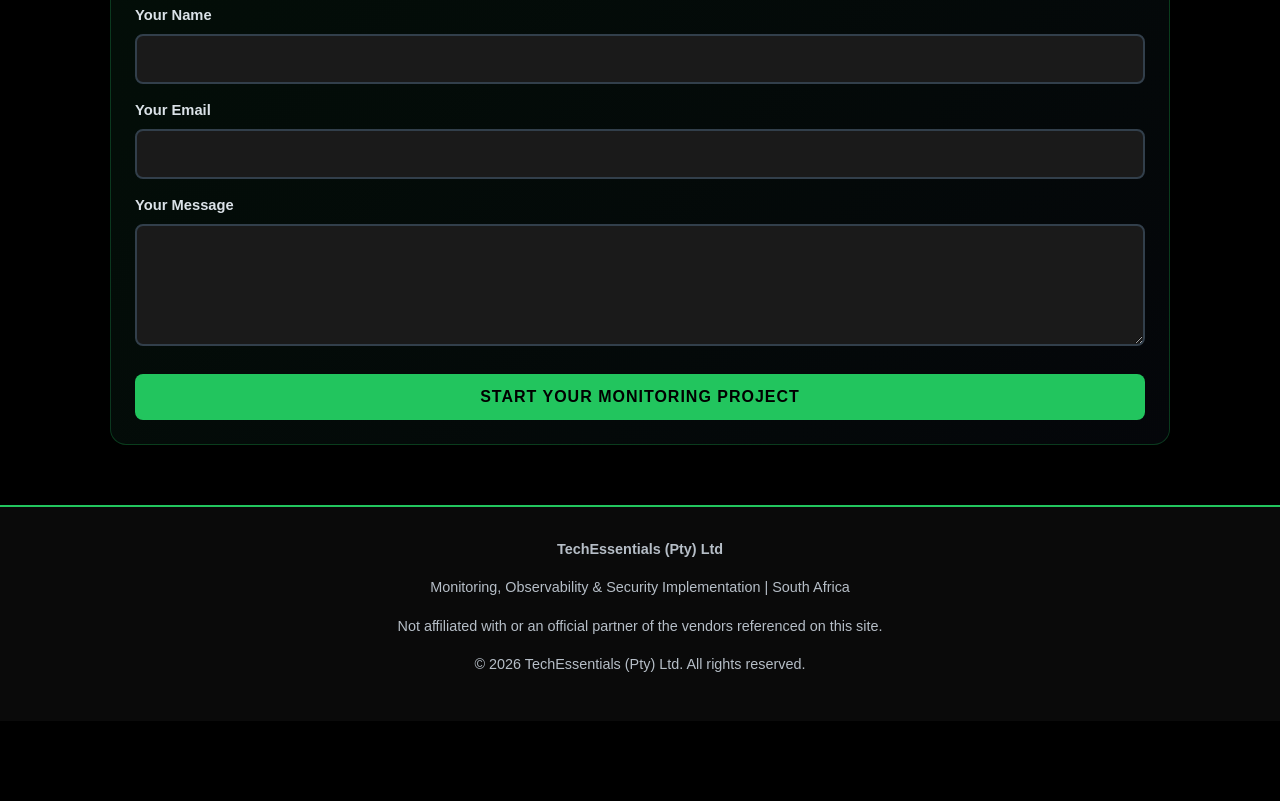
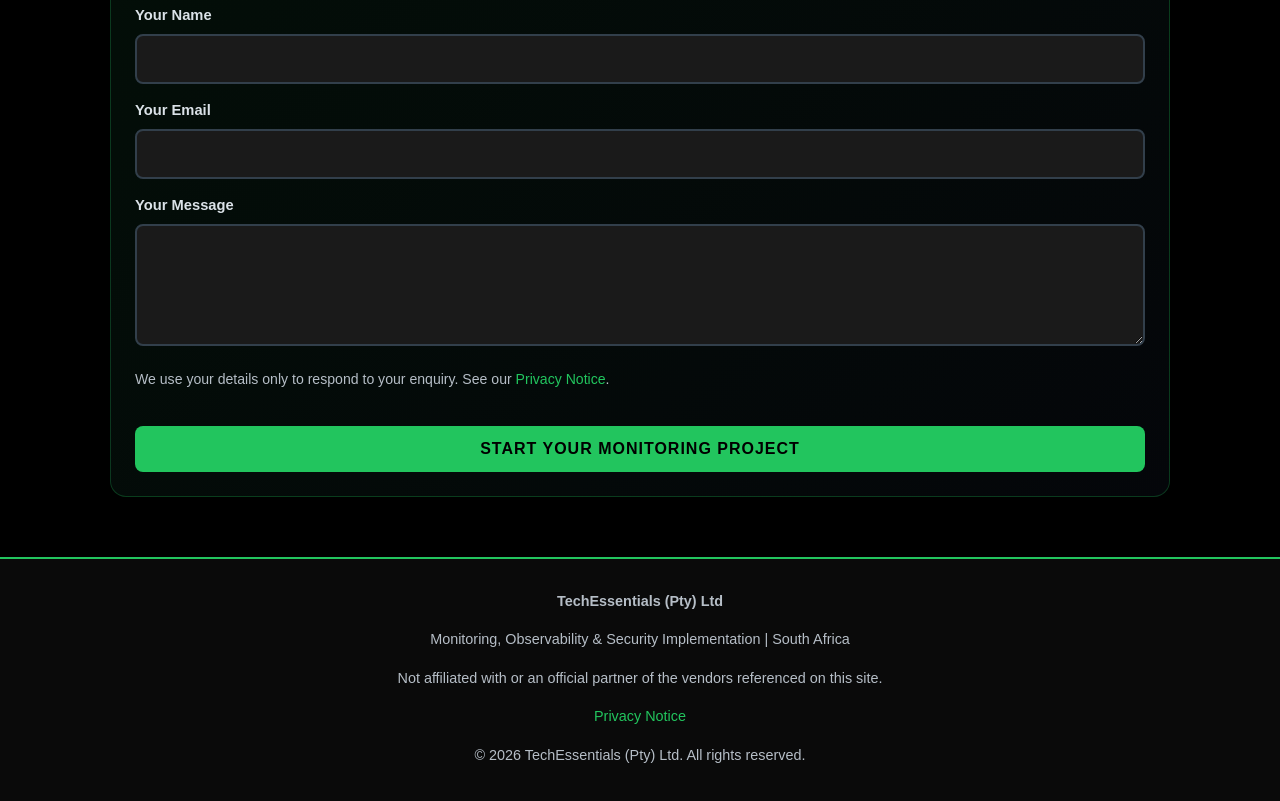
Before and after one commit to Phetedi/techessentials-site, a plain HTML site: page index.html in a window 1280 px wide. Shown: the part 9859-10660 px from the top of the page. Before the commit the page ends 10580 px from the top, so only its background shows below. Drawn offline with Linux system fonts and the light colour scheme.

Commit message:
Update index.html with privacy notice
Added privacy notice to the form and footer.

```diff
--- a/index.html
+++ b/index.html
@@ -1307,9 +1307,15 @@
       }
     }
 
-       .compare-table thead th:first-child {
+    .compare-table thead th:first-child {
       text-align: left;
     }
+    .form-privacy {
+      margin: 14px 0 0;
+      color: var(--muted);
+      font-size: 0.88rem;
+    }
+
   </style>
 
 </head>
@@ -1963,6 +1969,7 @@
         <textarea id="message" name="message" rows="5" required></textarea>
       </div>
 
+      <p class="form-privacy">We use your details only to respond to your enquiry. See our <a href="/privacy.html">Privacy Notice</a>.</p>
       <button type="submit" id="submit-btn">
         <span id="btn-text">Start Your Monitoring Project</span>
         <span id="spinner" style="display:none;">Sending...</span>
@@ -1979,6 +1986,7 @@
   <p><strong>TechEssentials (Pty) Ltd</strong></p>
   <p>Monitoring, Observability &amp; Security Implementation | South Africa</p>
   <p>Not affiliated with or an official partner of the vendors referenced on this site.</p>
+  <p><a href="/privacy.html">Privacy Notice</a></p>
   <p>© <span id="copyright-year">2026</span> TechEssentials (Pty) Ltd. All rights reserved.</p>
 </footer>
 <a class="wa-float" href="https://wa.me/27623227297?text=Hi%20TechEssentials%2C%20I%27d%20like%20to%20discuss%20monitoring%20for%20my%20business." target="_blank" rel="noopener noreferrer" aria-label="Chat with TechEssentials on WhatsApp">
```
